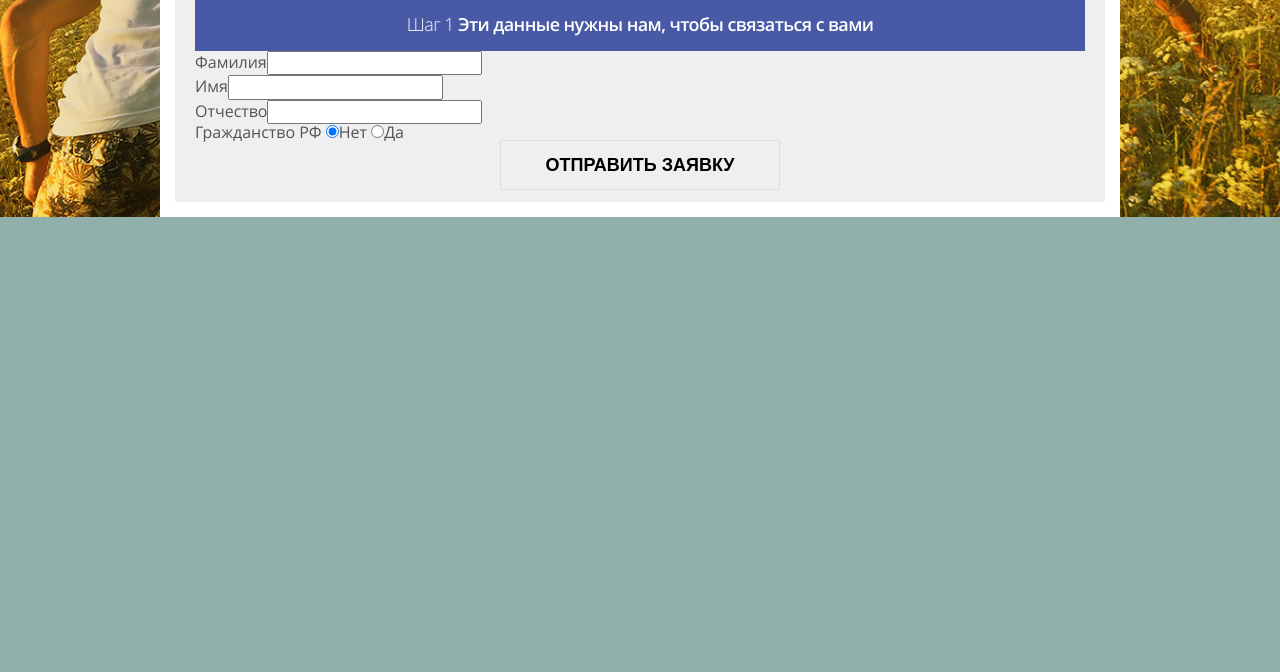
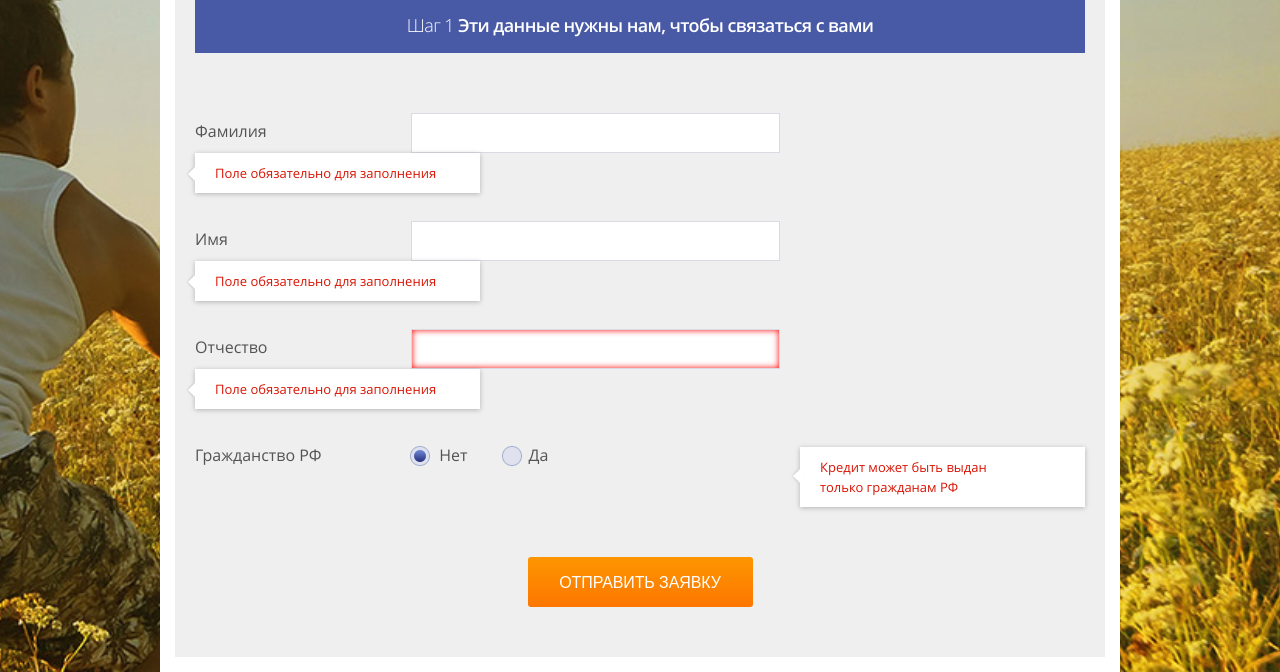
Before and after one commit to EugeneAndrievsky/Leko-Test, a website: page index.html in a window 1280 px wide. Shown: the part 505-1177 px from the top of the page. Before the commit the page ends 800 px from the top, so only its background shows below. Drawn offline with nearby package versions, Linux system fonts and the light colour scheme; files that its build step writes are made by us from their sources; files whose address does not match are found by name.

Commit message:
форма до конца

```diff
--- a/index.html
+++ b/index.html
@@ -26,16 +26,43 @@
 
     <form class="credit-form" action="">
       <div class="credit-form__wrapper">
+
         <h2 class="credit-form__request">Онлайн заявка</h2>
         <p class="credit-form__step">Шаг 1 <b>Эти данные нужны нам, чтобы связаться с вами</b></p>
-        <div><label for="">Фамилия<input type="text"></label></div>
-        <div><label for="">Имя<input type="text"></label></div>
-        <div><label for="">Отчество<input type="text"></label></div>
-        <label for="">Гражданство РФ
-          <label><input type="radio" name="nationality" id="nationality-no" checked>Нет</label>
-          <label><input type="radio" name="nationality" id="nationality-no">Да</label>
-        </label>
+
+         <div class="credit-form__field">
+          <label class="credit-form__label" for="">Фамилия</label>
+          <input class="credit-form__input-text" type="text">
+          <div class="baloon">Поле обязательно для заполнения</div>
+        </div>
+
+         <div class="credit-form__field">
+          <label class="credit-form__label" for="">Имя</label>
+          <input class="credit-form__input-text" type="text">
+          <div class="baloon">Поле обязательно для заполнения</div>
+        </div>
+
+         <div class="credit-form__field">
+          <label class="credit-form__label" for="">Отчество</label>
+          <input class="credit-form__input-text  credit-form__input-text--alert" type="text">
+          <div class="baloon">Поле обязательно для заполнения</div>
+        </div>
+
+        <div class="credit-form__nationality">
+          <label class="credit-form__label" for="">Гражданство РФ</label>
+          <label class="credit-form__radio">
+            <input type="radio" name="nationality" id="nationality-no" checked>
+            <span class="credit-form__radio-indicator"></span>
+            Нет</label>
+          <label class="credit-form__radio  credit-form__radio-yes">
+            <input type="radio" name="nationality" id="nationality-no">
+            <span class="credit-form__radio-indicator  credit-form__radio-indicator--yes"></span>
+            Да</label>
+          <div class="baloon  baloon--right">Кредит может быть выдан<br> только гражданам РФ</div>
+        </div>
+
         <button class="btn" type="submit">Отправить заявку</button>
+
       </div>
     </form>
   </body>
--- a/less/base.less
+++ b/less/base.less
@@ -49,9 +49,13 @@ body {
   background: #91b0ac url(../img/bg-image.jpg);
   background-repeat: no-repeat;
   background-position: top center;
-  background-size: cover;
+  background-size: auto 100%;
 }
 
 h2, p {
   margin: 0;
 }
+
+input[type="radio"] {
+    display: none;
+}
--- a/less/blocks/baloon.less
+++ b/less/blocks/baloon.less
@@ -0,0 +1,38 @@
+.baloon {
+  position: relative;
+  display: inline-block;
+  padding: 10px 0;
+  padding-left: 20px;
+  width: 265px;
+  max-width: 100%;
+  min-height: 20px;
+
+  font-size: 13px;
+  line-height: 20px;
+  font-weight: 400;
+  vertical-align: top;
+  color: #d91404;
+  background-color: #fff;
+
+  box-shadow: 0 1px 5px 0 rgba(0,0,0,.25);
+
+  &--right {
+    float: right;
+  }
+}
+
+.baloon::before {
+  position: absolute;
+  content: "";
+  top: 50% - 10px;
+  left: -5px;
+
+  width: 10px;
+  height: 10px;
+
+  background-color: #fff;
+
+  transform: rotate(45deg);
+
+  box-shadow: -1px 1px 3px -1px rgba(0,0,0,.25);
+}
--- a/less/blocks/btn.less
+++ b/less/blocks/btn.less
@@ -2,19 +2,26 @@
   display: block;
   box-sizing: border-box;
   margin: 0 auto;
-  padding: 15px 0;
+  margin-top: 50px;
+  margin-bottom: 38px;
+  padding-top: 3px;
+  border: none;
+  border-radius: 3px;
 
-  width: 280px;
+  width: 225px;
   height: 50px;
 
-  border: 1px solid @gray;
-
   text-align: center;
-  font-size: 18px;
-  line-height: 18px;
-  font-weight: 700;
+  font-size: 16px;
+  line-height: 16px;
+  font-weight: 400;
+  letter-spacing: -0.1px;
   text-transform: uppercase;
   text-decoration: none;
 
-  color: black;
+  color: #fff;
+
+  background: #fd8700;
+  background: #fd8700 linear-gradient(to top, rgba(255,0,0,.12) 0%, rgba(255,255,0,.12) 100%);
+
 }
--- a/less/blocks/credit-form.less
+++ b/less/blocks/credit-form.less
@@ -23,7 +23,8 @@
 }
 
 .credit-form__step {
-  padding: 15px;
+  padding: 16px;
+  margin-bottom: 60px;
 
   text-align: center;
   font-size: 18px;
@@ -39,4 +40,72 @@
   }
 }
 
-label {display: inline-block; vertical-align: top;}
+.credit-form__field {
+  margin-bottom: 28px;
+}
+
+.credit-form__label {
+  display: inline-block;
+  width: 212px;
+
+  vertical-align: baseline;
+}
+
+.credit-form__input-text {
+  display: inline-block;
+  margin-right: 19px;
+  border: 1px solid #d9dbe2;
+  width: 363px;
+  max-width: 100%;
+  height: 36px;
+
+  vertical-align: middle;
+
+  &--alert {
+    box-shadow: inset 0 0 6px 0 red;
+  }
+}
+
+.credit-form__nationality {
+  .clearfix();
+  margin-top: 38px;
+}
+
+.credit-form__radio {
+  position: relative;
+  padding-left: 28px;
+}
+
+.credit-form__radio-yes {
+  padding-left: 57px;
+}
+
+.credit-form__radio-indicator {
+  content: "";
+  position: absolute;
+  top: 2px;
+  left: -1px;
+
+  width: 20px;
+  height: 20px;
+
+  background-image: url(../img/radio.png);
+  background-repeat: no-repeat;
+
+  &--yes {
+    left: 30px;
+  }
+}
+
+input[type="radio"]:checked + .credit-form__radio-indicator::before {
+  content: "";
+  position: absolute;
+  top: 4px;
+  left: 4px;
+
+  width: 15px;
+  height: 15px;
+
+  background-image: url(../img/radio-checked.png);
+  background-repeat: no-repeat;
+}
--- a/less/style.less
+++ b/less/style.less
@@ -9,3 +9,4 @@
 @import "blocks/credit.less";
 @import "blocks/credit-form.less";
 @import "blocks/btn.less";
+@import "blocks/baloon.less";
```
